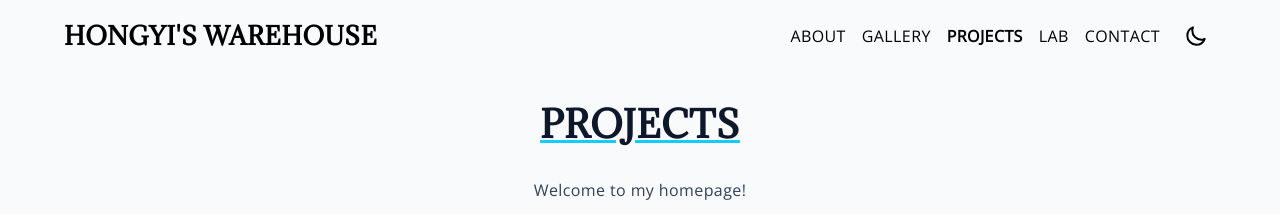
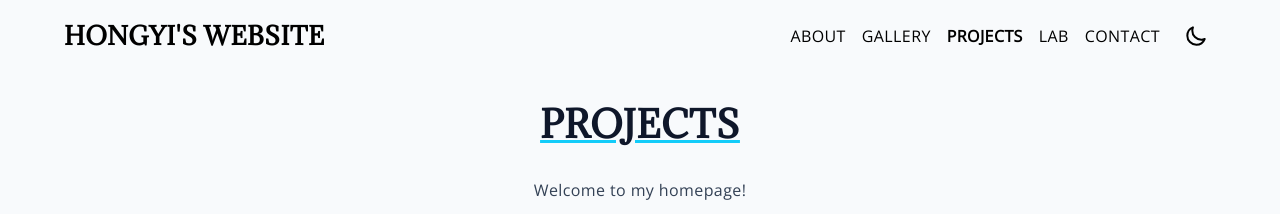
Before and after one commit to hongyili-hl/hongyili-hl.github.io, a Jekyll site: the page built from index.md, in a window 1280 px wide and 900 px high. Shown: the top 214 px of the window. Built offline with Jekyll 4.4.1, drawn with Linux system fonts in a browser that asks for light colours; our own code applies the rules of GitHub Pages for plain Markdown files; some of the changed text lies outside the part shown.

Commit message:
Update _config.yml

```diff
--- a/_config.yml
+++ b/_config.yml
@@ -1,9 +1,9 @@
 domain: hongyili-hl.github.io
 url: https://hongyili-hl.github.io
 
-title: HONGYI'S WAREHOUSE
-email: l1093180752hye@outlook.com
-author: yy
+title: HONGYI'S WEBSITE
+email: hongyi_liii@outlook.com
+author: lhyhhh666
 
 lang: en
 
@@ -13,7 +13,7 @@
 color: "#13ccf9"
 
 #disqus:
-#  shortname: Hongye-Li
+#  shortname: Hongyi
 #
 rrss:
   # discord: hoola
```
